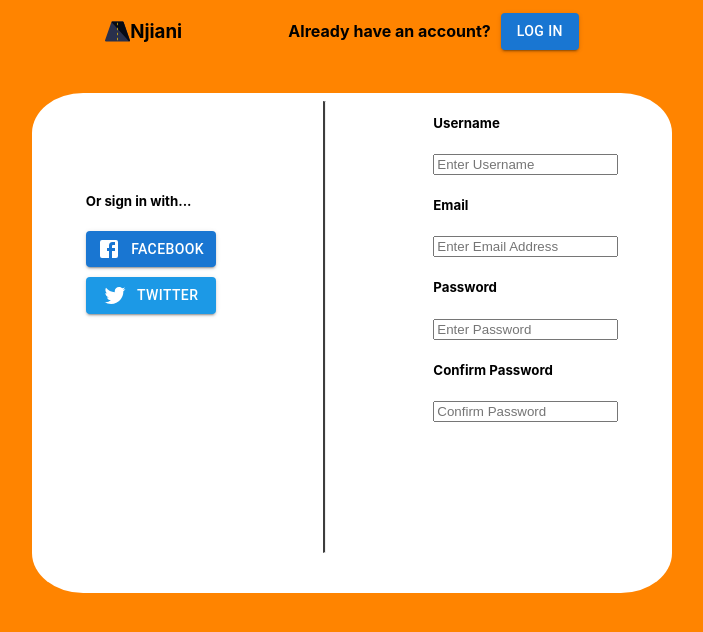
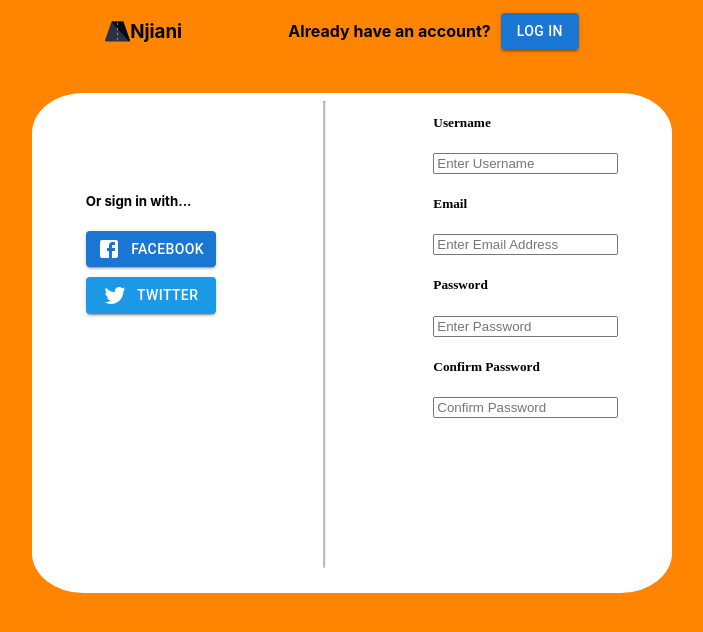
Before and after one commit to kevinkirotichkibet/Login, a React (Create React App) app: page / in a window 1280 px wide. Shown: the top 632 px of the page, without its empty margins (288-991 px from the left). Built offline with nearby package versions, Linux system fonts and the light colour scheme.

Commit message:
non sense

```diff
--- a/src/components/body/bodySignUp.css
+++ b/src/components/body/bodySignUp.css
@@ -43,12 +43,14 @@
 
 .bodyContainerHr{
     display: flex;
-    border-left: 2px solid rgb(61, 61, 61);
+    border-left: 2px solid rgb(189, 189, 189);
     height: 80%;
-    padding-top: 50px;
+     padding-top: 65px;
 }
-/* .bodyRightContainer{
-    display: flex;
-    flex-direction: columns;
-    justify-content: center;
-} */
+.bodyRightContainer{
+    font-family: serif;
+    justify-content: start;
+}
+,bodyUsernameContainer{
+    justify-content: start;
+}
```
